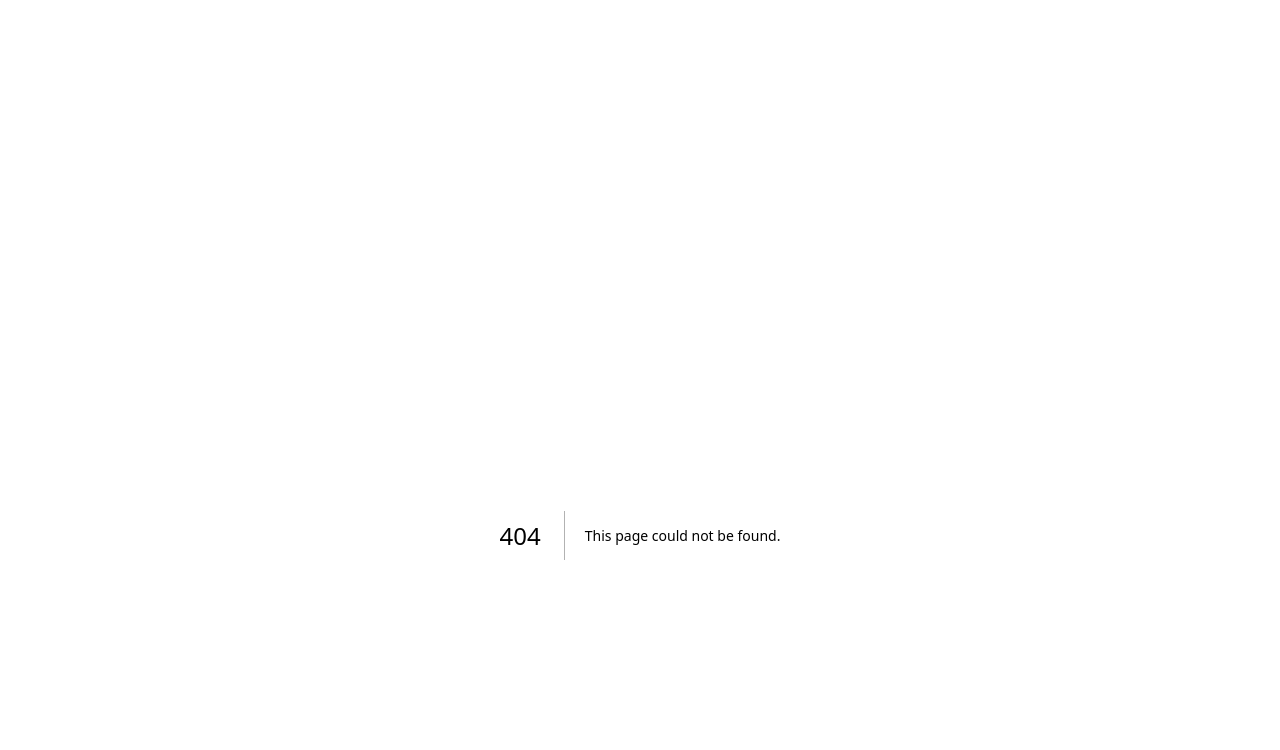
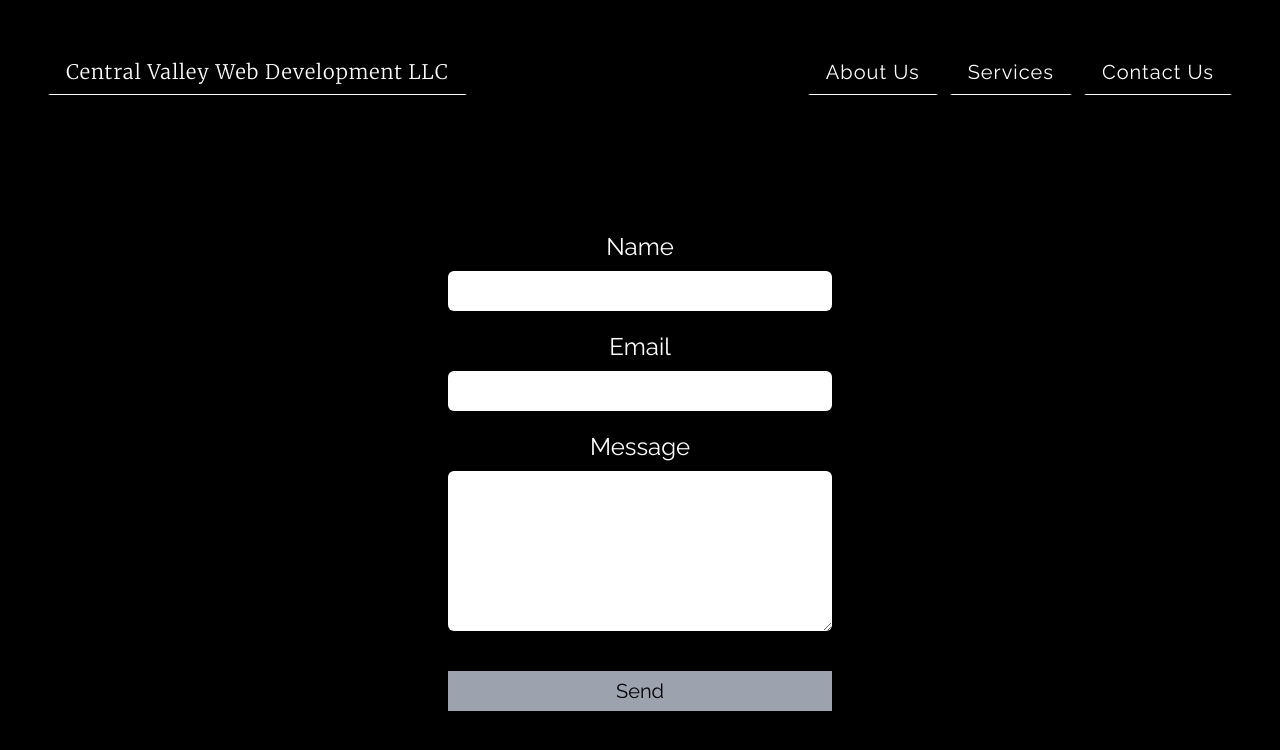
Before and after one commit to littlee5521/centralValleyWebDev, a Next.js app: page /contactUs in a window 1280 px wide. Before the commit this address had no page. Shown: the top 750 px of the page. Built offline with nearby package versions, Linux system fonts and the light colour scheme.

Commit message:
Contact us finished

```diff
--- /dev/null
+++ b/app/contactUs/page.tsx
@@ -0,0 +1,54 @@
+"use client";
+import { useRef, useEffect } from "react";
+import emailsJs from "@emailjs/browser";
+
+export default function Page() {
+  const formRef = useRef<HTMLFormElement>(null);
+  useEffect(() => {
+    emailsJs.init({
+      publicKey: "Z9Aj9dXcdHGYivOWN",
+    });
+  }, []);
+
+  const sendEmail = (e: React.FormEvent<HTMLFormElement>) => {
+    e.preventDefault();
+
+    emailsJs
+      .sendForm("service_fmtq9s8", "template_893xb3y", formRef.current!, {
+        publicKey: "Z9Aj9dXcdHGYivOWN",
+      })
+      .then(() => {
+        console.log("Sucess");
+      });
+  };
+  return (
+    <main className="flex min-h-fit flex-col items-center text-center justify-between text-white">
+      <form
+        className="flex flex-col pt-24 w-96"
+        ref={formRef}
+        onSubmit={sendEmail}
+      >
+        <label className=" text-2xl mb-2">Name</label>
+        <input
+          className="mb-5 pl-5 rounded-md h-10 text-black"
+          type="text"
+          name="user_name"
+        />
+        <label className=" text-2xl mb-2">Email</label>
+        <input
+          className="mb-5 pl-5 rounded-md h-10 text-black"
+          type="email"
+          name="user_email"
+        />
+        <label className=" text-2xl mb-2">Message</label>
+        <textarea className=" rounded-md pl-5 h-40 text-black" name="message" />
+        <input
+          className=" mt-10 text-xl  h-10 text-black  bg-gray-400"
+          type="submit"
+          content="Hello"
+          value="Send"
+        />
+      </form>
+    </main>
+  );
+}
```
Also changed, not shown: package.json (+6 -5 lines), 1 other file (tests, documents, lock files or other folders).
